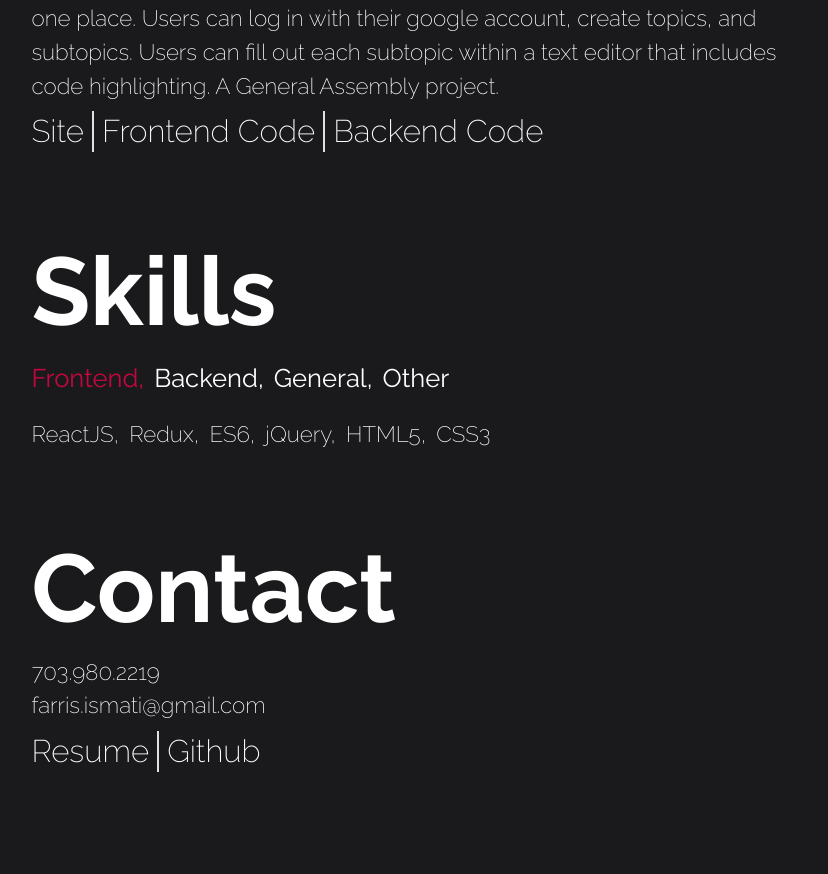
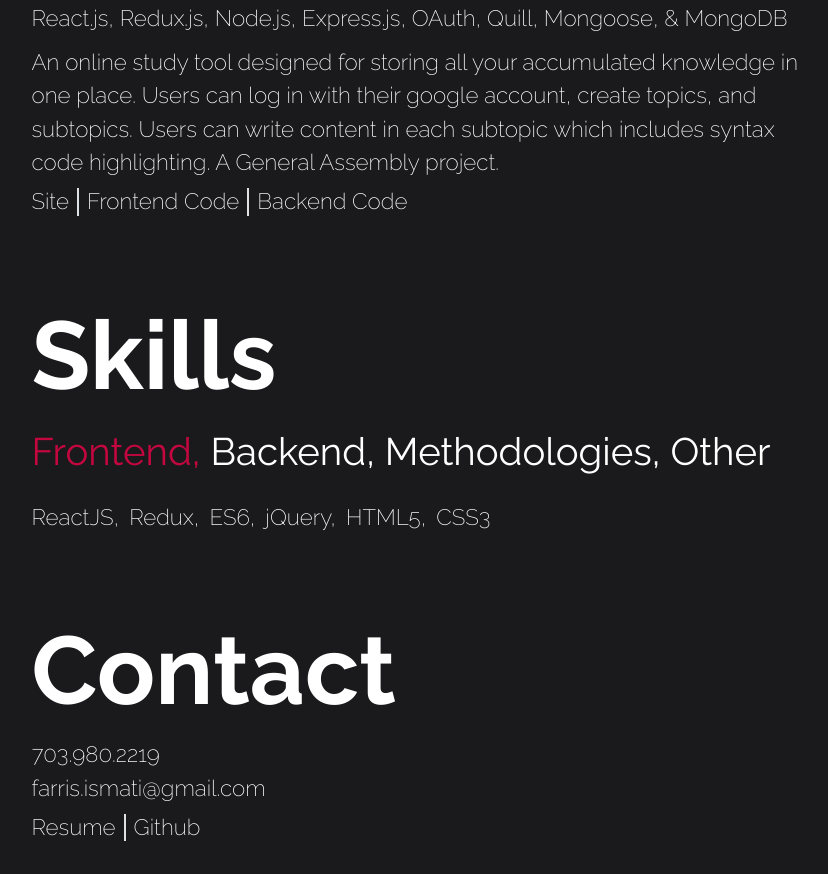
Before and after one commit to FarrisIsmati/portfolio, a React (Create React App) app in the folder portfolio/: page / in a window 1280 px wide. Shown: the part 1098-1972 px from the top of the page, without its empty margins (213-1041 px from the left). Before the commit the page ends 1913 px from the top, so only its background shows below. Built offline with nearby package versions, Linux system fonts and the light colour scheme.

Commit message:
sizing overhaul

```diff
--- a/portfolio/src/App/App.js
+++ b/portfolio/src/App/App.js
@@ -84,7 +84,7 @@ class App extends Component {
       <div className="app-main">
         <Element id="element-home" name="home" className="element-padding element">
           <Home>
-            <div className="flex content-container">
+            <div className="flex flex-wrap content-container-nav">
               <p>
                 <Link activeClass="active" to="projects" spy={true} smooth={true} duration={600} >
                   Projects,
--- a/portfolio/src/Base_Components/Content.js
+++ b/portfolio/src/Base_Components/Content.js
@@ -80,7 +80,7 @@ class Content extends Component {
 
     return (
       <div>
-        <div className="flex content-container-nav">
+        <div className="flex flex-wrap content-container-nav">
           {nav}
         </div>
 
--- a/portfolio/src/Projects/Projects.js
+++ b/portfolio/src/Projects/Projects.js
@@ -13,12 +13,12 @@ class Projects extends Component {
           <Content data={
             {
               'Study.js,': {
-                info: 'An online study tool designed for storing all your accumulated knowledge in one place. Users can log in with their google account, create topics, and subtopics. Users can fill out each subtopic within a text editor that includes code highlighting. A General Assembly project.',
+                info: 'An online study tool designed for storing all your accumulated knowledge in one place. Users can log in with their google account, create topics, and subtopics. Users can write content in each subtopic which includes syntax code highlighting. A General Assembly project.',
                 github: 'https://github.com/FarrisIsmati/studyjs_front_end',
                 backend: 'https://github.com/FarrisIsmati/studyjs_backend',
                 projects: true,
                 link: 'https://studyjs.surge.sh',
-                tech: 'React.js, Redux, Node.js, Express.js, OAuth, Quill, Mongoose, & MongoDB',
+                tech: 'React.js, Redux.js, Node.js, Express.js, OAuth, Quill, Mongoose, & MongoDB',
                 active: true
               },
               'You Suck at Art,': {
--- a/portfolio/src/Skills/Skills.js
+++ b/portfolio/src/Skills/Skills.js
@@ -23,7 +23,7 @@ class Skills extends Component {
                 active: false,
                 page: 'skills'
               },
-              'General,': {
+              'Methodologies,': {
                 data: ['Functional Programming,', 'Object Oriented Programming,', 'Unit Testing,', 'Git,', 'MVC Patterns'],
                 active: false,
                 page: 'skills'
--- a/portfolio/src/Stylesheets/CommonClasses.css
+++ b/portfolio/src/Stylesheets/CommonClasses.css
@@ -27,14 +27,14 @@
 .content-container p {
   font-weight: 200;
   margin-top: 10px;
-  font-size: 1.4em;
   margin-right: 10px;
   display: inline-block;
 }
 
+/*FONT SIZE OF NAV IN CONTENT*/
 .content-container-nav p {
   font-weight: 400;
-  font-size: 1.6em;
+  font-size: 2.4em;
   margin-right: 10px;
 }
 
@@ -48,14 +48,3 @@
   color: #EC9493 !important;
   transition: color 0.1s ease;
 }
-
-.content-container img{
-  position: abosolute;
-  max-height: 100%;
-  max-width: 100%;
-}
-
-.content-container img:hover{
-  position: abosolute;
-  cursor: pointer;
-}
--- a/portfolio/src/Stylesheets/Contact.css
+++ b/portfolio/src/Stylesheets/Contact.css
@@ -1,3 +1,4 @@
+/*Border bar hover on Contact Page*/
 #element-contact:hover .contact-title h1:before {
   right: 0px;
   border-color: rgba(195,7,63,1) !important;
@@ -20,26 +21,21 @@
               border-color .1s ease;
 }
 
-
 .contact {
   padding: 5% 0;
 }
 
 .contact p, .contact a {
-  font-size: 1.4em !important;
   font-weight: 200;
-  color: #FFFFFF;
-  transition: color 0.3s ease;
 }
 
+
+/*Github/Resume Margin*/
 .resume-github-holder {
   margin-top: 5px;
 }
 
-.contact p {
-  display: block;
-}
-
+/*Prevents github/resume buttons from going full width*/
 #github, #portfolio {
   display: inline-block;
 }
@@ -54,13 +50,3 @@
   transition: color 0.3s ease;
   cursor: pointer;
 }
-
-.link {
-  font-weight: 200;
-  transition: color 0.2s ease;
-}
-
-.link:hover {
-  color: #C3073F;
-  transition: color 0.3s ease;
-}
--- a/portfolio/src/Stylesheets/Home.css
+++ b/portfolio/src/Stylesheets/Home.css
@@ -1,3 +1,4 @@
+/*Border bar hover on Home Page*/
 #element-home:hover .home:before {
   right: 0px;
   border-color: rgba(195,7,63,1) !important;
--- a/portfolio/src/Stylesheets/Page.css
+++ b/portfolio/src/Stylesheets/Page.css
@@ -1,7 +1,3 @@
-.home .page-title {
-  margin-bottom: 0px;
-}
-
 .page-title {
   margin-bottom: 10px;
 }
--- a/portfolio/src/Stylesheets/Projects.css
+++ b/portfolio/src/Stylesheets/Projects.css
@@ -6,7 +6,6 @@
               right .3s ease,
               border-color .2s ease-in;
 }
-
 
 .projects-title h1:before {
   content: '';
@@ -19,7 +18,6 @@
               right .1s ease-out,
               border-color .1s ease;
 }
-
 
 .projects {
   padding: 5% 0;
@@ -41,12 +39,7 @@
   margin: 0;
 }
 
-.project-link-holder a {
-  font-size: 1.4em;
-}
-
 .link {
-  font-weight: 400;
   transition: color 0.2s ease;
 }
 
--- a/portfolio/src/Stylesheets/Skills.css
+++ b/portfolio/src/Stylesheets/Skills.css
@@ -20,7 +20,6 @@
               border-color .1s ease;
 }
 
-
 .skills {
   padding: 5% 0;
 }
--- a/portfolio/src/index.css
+++ b/portfolio/src/index.css
@@ -12,27 +12,24 @@ body {
 h1, p, a {
   color: #FFFFFF;
   user-select: none;
+  font-family: 'Raleway';
 }
 
 h1 {
   font-size: 6em;
   margin: 0;
-  font-family: 'Raleway';
   font-weight: 700;
 }
 
 p {
-  font-family: 'Raleway';
   font-weight: 400;
-  font-size: 2em;
+  font-size: 1.4em;
   margin: 0;
   transition: color 0.2s ease;
 }
 
 a {
-  font-family: 'Raleway';
-  font-weight: 300;
-  font-size: 2em;
+  font-weight: 400;
   margin: 0;
   transition: color 0.2s ease;
   text-decoration: none !important;
@@ -60,9 +57,17 @@ a:active {
   border-left: 2px solid #C3073F;
 }
 
+.arrow-holder, .arrow-holder-bottom {
+  font-size: 2em;
+}
+
 /*--MEDIA QUERIES--*/
 
 @media (max-width : 768px) {
+  .element-padding {
+    padding: 0 15% 0 15%;
+  }
+
   .content-container-nav, .content-container, .skills-container{
     flex-direction: column;
   }
@@ -76,7 +81,7 @@ a:active {
   }
 
   p, a {
-    font-size: 1.5em;
+    font-size: 1.2em;
   }
 
   .home:before {
```
Also changed, not shown: portfolio/src/Stylesheets/Scrollspy.css (deleted).
